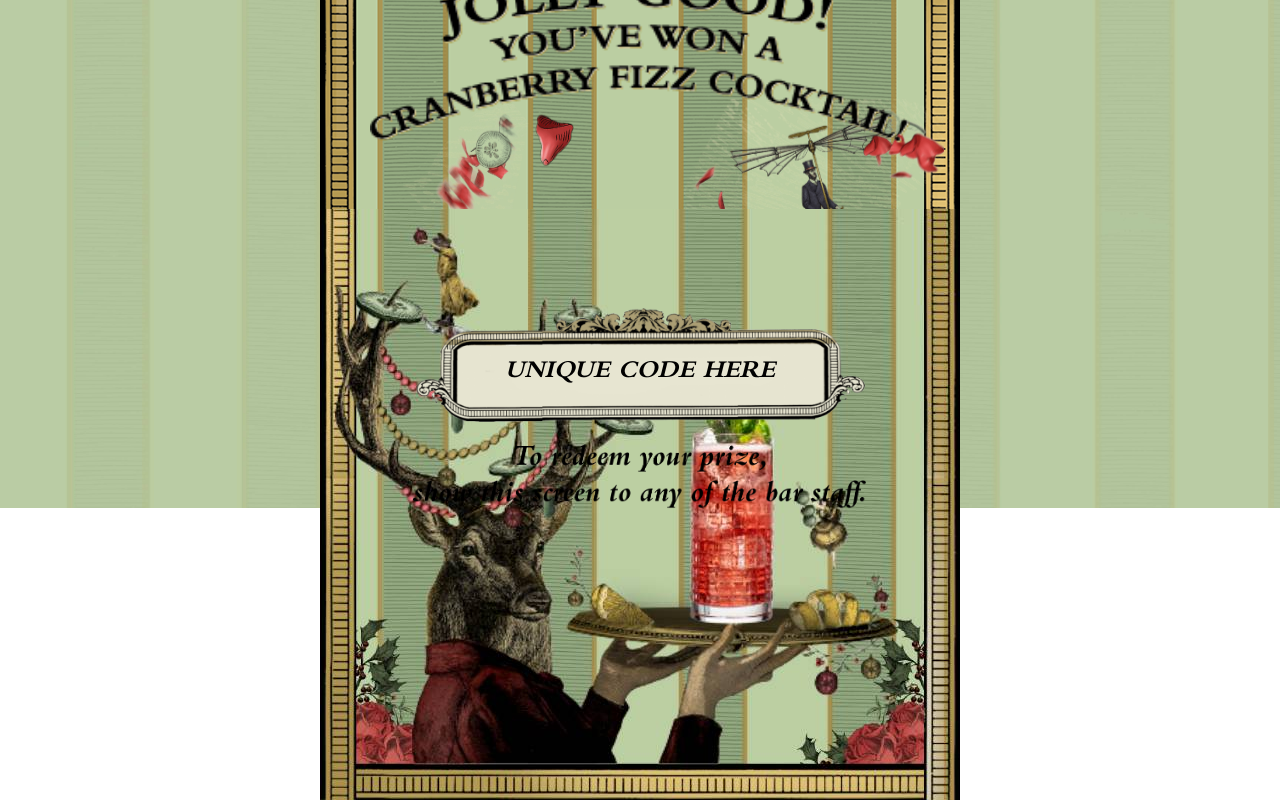
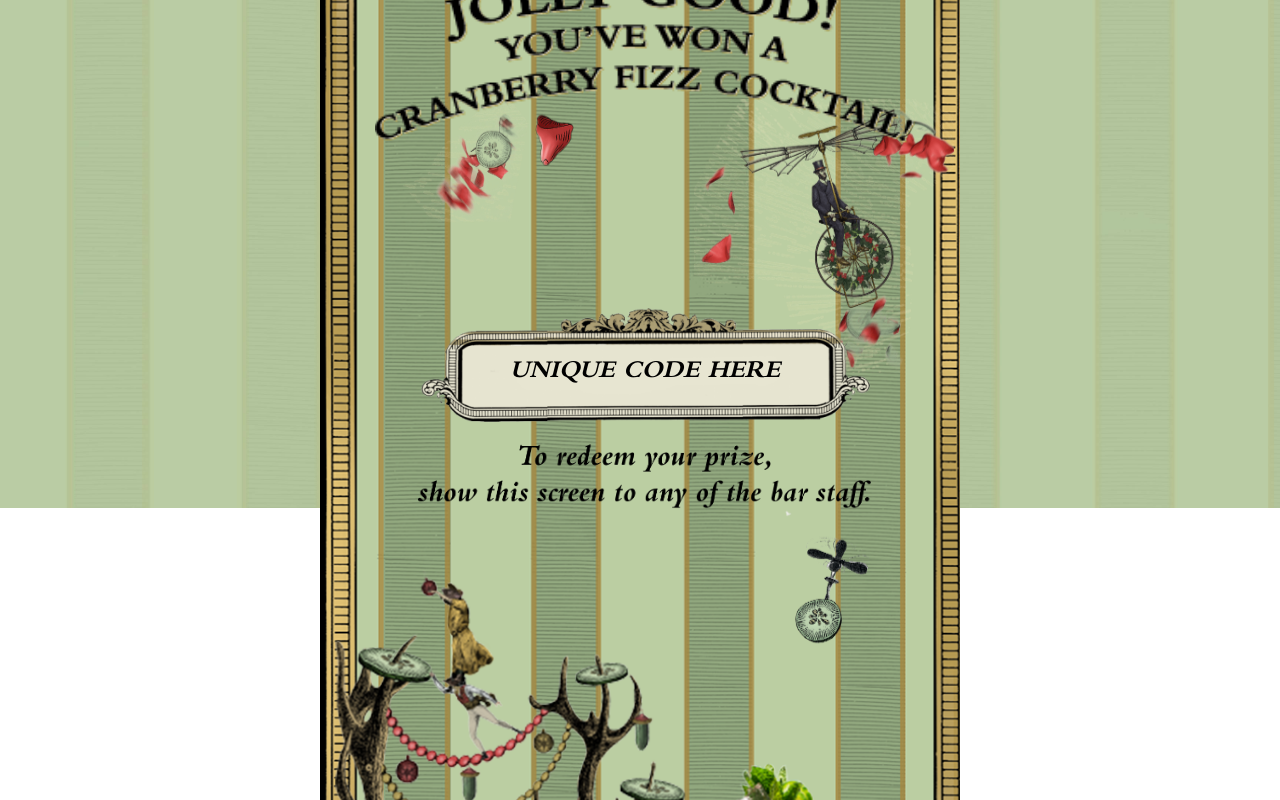
Before and after one commit to viettran-dht/xmas, a React (Create React App) app: page / in a window 1280 px wide. Shown: the part 292-1092 px from the top of the page. Built offline with nearby package versions, Linux system fonts and the light colour scheme.

Commit message:
update text won

```diff
--- a/src/App.css
+++ b/src/App.css
@@ -440,11 +440,11 @@ img#explosion {
 /*  */
 .content-win {
   position: absolute;
-  width: calc(100% + 0px);
+  width: calc(100% + 10px);
   height: 100%;
   top: 0;
   left: 0;
-  overflow-y: hidden;
+  overflow-y: auto;
 }
 .content-win::-webkit-scrollbar {
   width: 10px;
@@ -846,10 +846,10 @@ input[type="number"] {
   }
   .content-win img#text1 {
     max-width: 80%;
-    margin: 45% auto 0;
+    margin: 30% auto 0;
   }
   .content-win .enter-code {
-    margin: 13% auto 0;
+    margin: 1% auto 0;
     max-width: 75%;
   }
   .content-win .enter-code input {
@@ -946,6 +946,11 @@ input[type="number"] {
     bottom: 60px;
     transform: translateX(-50%);
   }
+  .content-win {
+    width: calc(100% + 0px);
+    overflow-y: hidden;
+  }
+
 }
 
 @media only screen and (min-width: 768px) {
--- a/src/components/Game.tsx
+++ b/src/components/Game.tsx
@@ -124,7 +124,7 @@ function Game({ result }: any) {
                     <img className="ic4" src="./images/win/ic4.png" />
                     <img className="ic5" src="./images/win/ic5.png" />
                 </div>
-                <img className='win-bot' src="./images/win/win-bot.jpg" />
+                <img className='win-bot is-mobile' src="./images/win/win-bot.jpg" />
 
 
             </div>}
```
